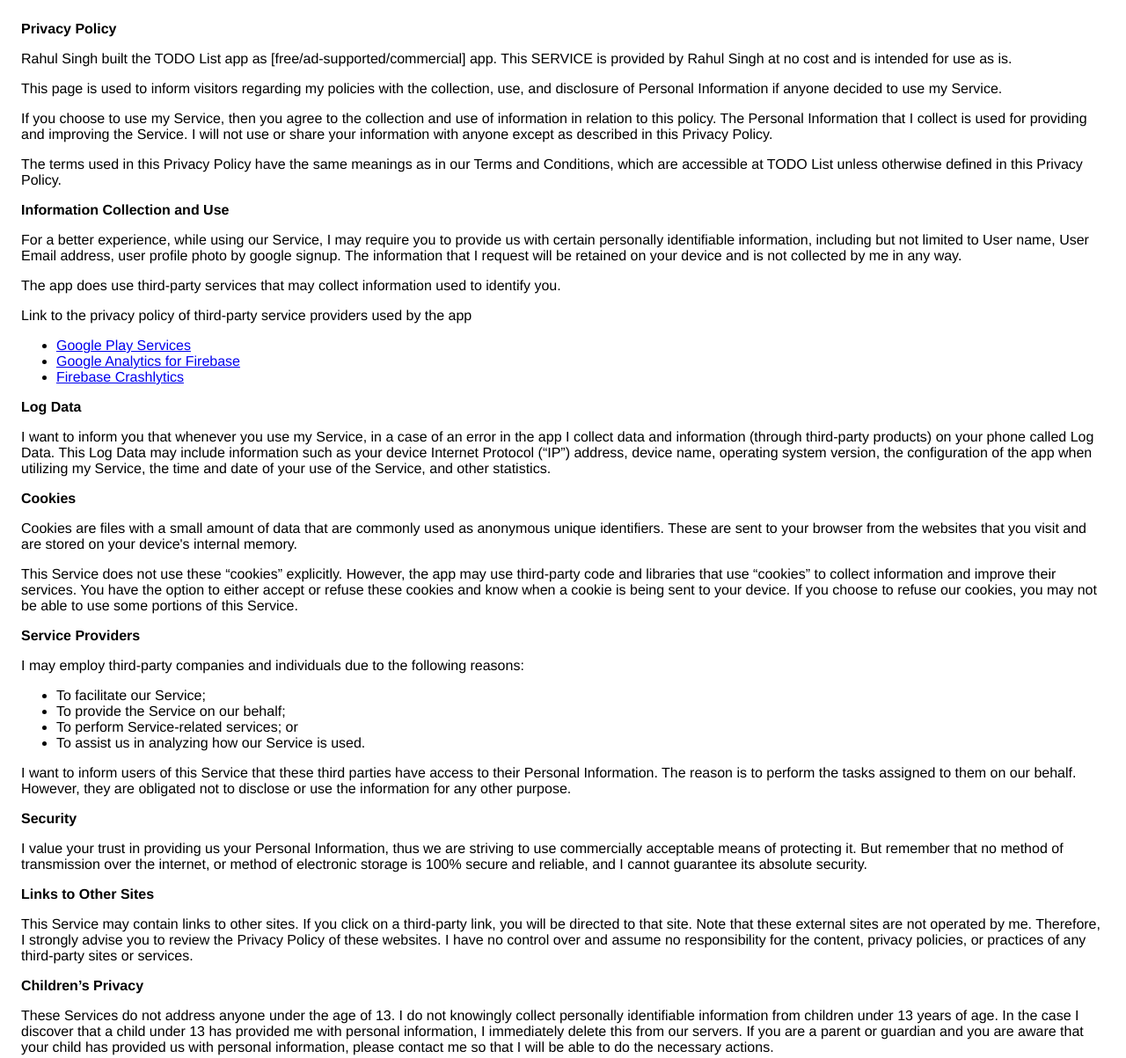
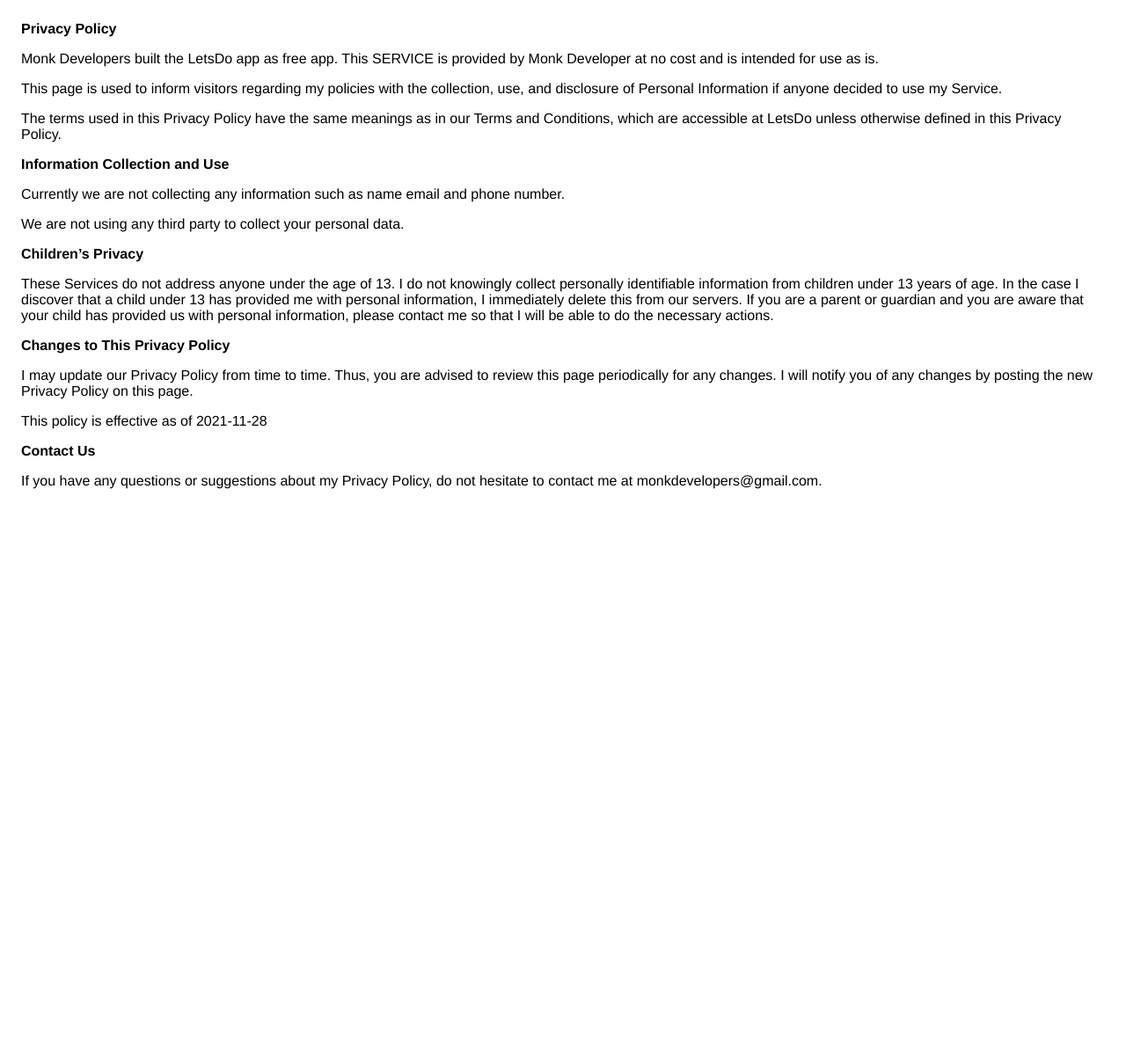
Before and after one commit to Rahul7f/todo_privacy_policy, a plain HTML site: page index.html in a window 1280 px wide. Shown: the top 1203 px of the page at 88% size. After the commit the page ends 800 px from the top, so only its background shows below. Drawn offline with Linux system fonts and the light colour scheme.

Commit message:
Update index.html

```diff
--- a/index.html
+++ b/index.html
@@ -8,84 +8,24 @@
     </head>
     <body>
     <strong>Privacy Policy</strong> <p>
-                  Rahul Singh built the TODO List app as
-                  [free/ad-supported/commercial] app. This SERVICE is provided by
-                  Rahul Singh at no cost and is intended for use as
+                  Monk Developers built the LetsDo app as
+                  free app. This SERVICE is provided by
+                  Monk Developer at no cost and is intended for use as
                   is.
                 </p> <p>
                   This page is used to inform visitors regarding my
                   policies with the collection, use, and disclosure of Personal
                   Information if anyone decided to use my Service.
                 </p> <p>
-                  If you choose to use my Service, then you agree to
-                  the collection and use of information in relation to this
-                  policy. The Personal Information that I collect is
-                  used for providing and improving the Service. I will not use or share your information with
-                  anyone except as described in this Privacy Policy.
-                </p> <p>
                   The terms used in this Privacy Policy have the same meanings
                   as in our Terms and Conditions, which are accessible at
-                  TODO List unless otherwise defined in this Privacy Policy.
+                  LetsDo unless otherwise defined in this Privacy Policy.
                 </p> <p><strong>Information Collection and Use</strong></p> <p>
-                  For a better experience, while using our Service, I
-                  may require you to provide us with certain personally
-                  identifiable information, including but not limited to User name, User Email address, user profile photo by google signup. The information that
-                  I request will be retained on your device and is not collected by me in any way.
+                  Currently we are not collecting any information such as name email and phone number.
                 </p> <div><p>
-                    The app does use third-party services that may collect
-                    information used to identify you.
-                  </p> <p>
-                    Link to the privacy policy of third-party service providers used
-                    by the app
-                  </p> <ul><li><a href="https://www.google.com/policies/privacy/" target="_blank" rel="noopener noreferrer">Google Play Services</a></li><!----><li><a href="https://firebase.google.com/policies/analytics" target="_blank" rel="noopener noreferrer">Google Analytics for Firebase</a></li><li><a href="https://firebase.google.com/support/privacy/" target="_blank" rel="noopener noreferrer">Firebase Crashlytics</a></li><!----><!----><!----><!----><!----><!----><!----><!----><!----><!----><!----><!----><!----><!----><!----><!----><!----><!----><!----><!----><!----><!----><!----></ul></div> <p><strong>Log Data</strong></p> <p>
-                  I want to inform you that whenever you
-                  use my Service, in a case of an error in the app
-                  I collect data and information (through third-party
-                  products) on your phone called Log Data. This Log Data may
-                  include information such as your device Internet Protocol
-                  (“IP”) address, device name, operating system version, the
-                  configuration of the app when utilizing my Service,
-                  the time and date of your use of the Service, and other
-                  statistics.
-                </p> <p><strong>Cookies</strong></p> <p>
-                  Cookies are files with a small amount of data that are
-                  commonly used as anonymous unique identifiers. These are sent
-                  to your browser from the websites that you visit and are
-                  stored on your device's internal memory.
-                </p> <p>
-                  This Service does not use these “cookies” explicitly. However,
-                  the app may use third-party code and libraries that use
-                  “cookies” to collect information and improve their services.
-                  You have the option to either accept or refuse these cookies
-                  and know when a cookie is being sent to your device. If you
-                  choose to refuse our cookies, you may not be able to use some
-                  portions of this Service.
-                </p> <p><strong>Service Providers</strong></p> <p>
-                  I may employ third-party companies and
-                  individuals due to the following reasons:
-                </p> <ul><li>To facilitate our Service;</li> <li>To provide the Service on our behalf;</li> <li>To perform Service-related services; or</li> <li>To assist us in analyzing how our Service is used.</li></ul> <p>
-                  I want to inform users of this Service
-                  that these third parties have access to their Personal
-                  Information. The reason is to perform the tasks assigned to
-                  them on our behalf. However, they are obligated not to
-                  disclose or use the information for any other purpose.
-                </p> <p><strong>Security</strong></p> <p>
-                  I value your trust in providing us your
-                  Personal Information, thus we are striving to use commercially
-                  acceptable means of protecting it. But remember that no method
-                  of transmission over the internet, or method of electronic
-                  storage is 100% secure and reliable, and I cannot
-                  guarantee its absolute security.
-                </p> <p><strong>Links to Other Sites</strong></p> <p>
-                  This Service may contain links to other sites. If you click on
-                  a third-party link, you will be directed to that site. Note
-                  that these external sites are not operated by me.
-                  Therefore, I strongly advise you to review the
-                  Privacy Policy of these websites. I have
-                  no control over and assume no responsibility for the content,
-                  privacy policies, or practices of any third-party sites or
-                  services.
-                </p> <p><strong>Children’s Privacy</strong></p> <div><p>
+                    We are not using any third party to collect your personal data.
+                  </p>
+               <p><strong>Children’s Privacy</strong></p> <div><p>
                     These Services do not address anyone under the age of 13.
                     I do not knowingly collect personally
                     identifiable information from children under 13 years of age. In the case
```
